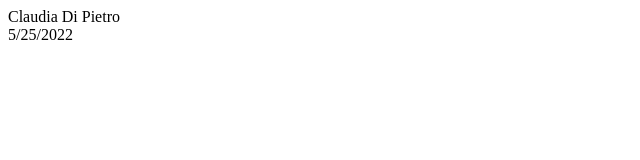
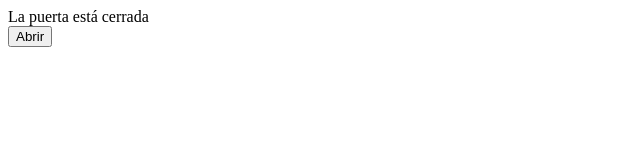
Before and after one commit to claudiadipietro/vueJS_test, a plain HTML site: page index.html in a window 1280 px wide. Shown: the whole page, without its empty margins (0-640 px from the left). Drawn offline with nearby package versions, Linux system fonts and the light colour scheme.

Commit message:
Learned how watchers work

```diff
--- a/index.html
+++ b/index.html
@@ -13,22 +13,27 @@
         const vm = Vue.createApp({
             data() {
                 return {
-                    firstName : "Claudia",
-                    lastName : "Di Pietro",
-                    now : new Date
+                    text: "La puerta está cerrada",
+                    doorOpen: false
                 };
             },
-            computed:{
-                fullName(){
-                    return this.firstName + " " + this.lastName
-                },
-                today(){
-                    return this.now.toLocaleDateString();
+            watch: {
+                doorOpen(value){
+                    if (value){
+                        this.text = "La puerta está abierta"
+                    } else {
+                        this.text = "La puerta está cerrada"
+                    }
+                }
+            },
+            computed: {
+                label(){
+                    return this.doorOpen ? "Cerrar" : "Abrir";
                 }
             },
             template: `
-            <div>{{fullName}}</div>
-            <div>{{today}}</div>
+            <div>{{text}}</div>
+            <button @click = "doorOpen = !doorOpen">{{label}}</button>
             `
         }).mount("#app");
     </script>
```
